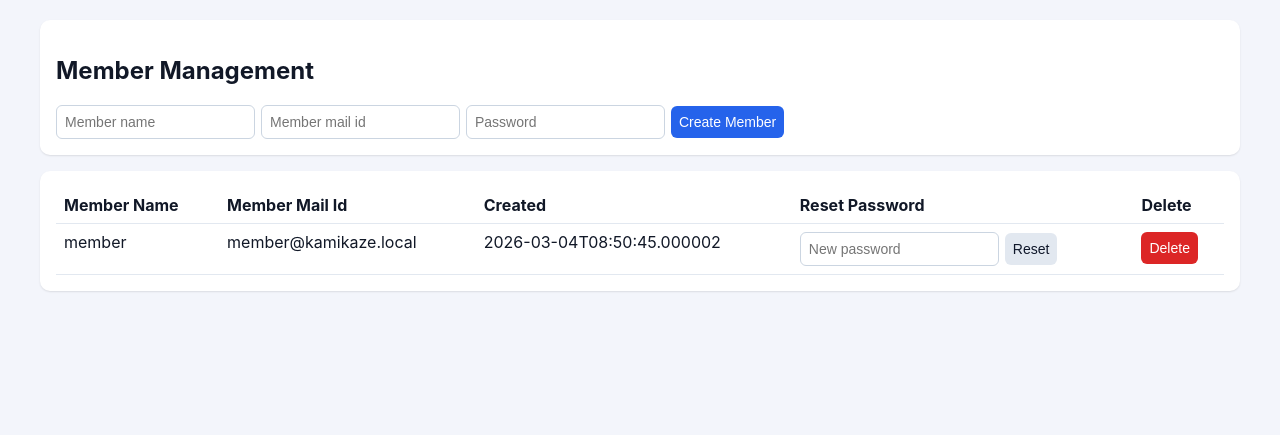
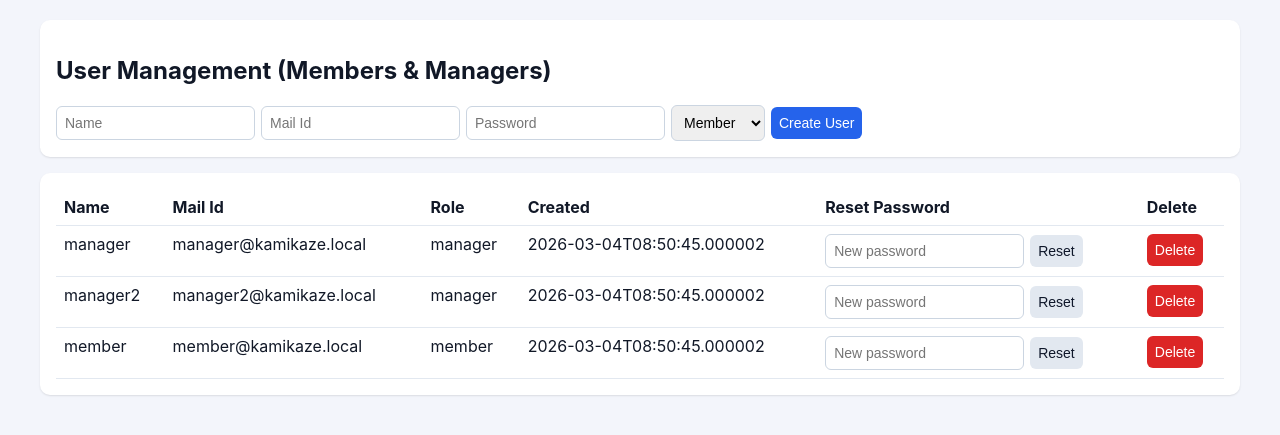
Before and after one commit to abilashcjsap-kkz/Task-Management-Application, a Flask app: page /members in a window 1280 px wide. Shown: the part 107-542 px from the top of the page. Run offline with Flask 3, Linux system fonts and the light colour scheme; the visitor is signed in with stand-in values (Sample User, id 1); data comes from the database, SQL or seed files in the repository.

Commit message:
Support multi-manager assignment and hours-only member updates

```diff
--- a/app.py
+++ b/app.py
@@ -99,6 +99,7 @@
     defaults = [
         ("admin", "admin@kamikaze.local", "admin123", "admin"),
         ("manager", "manager@kamikaze.local", "manager123", "manager"),
+        ("manager2", "manager2@kamikaze.local", "manager123", "manager"),
         ("member", "member@kamikaze.local", "member123", "member"),
     ]
 
@@ -263,56 +264,69 @@
         username = request.form["username"].strip()
         email = request.form["email"].strip()
         password = request.form["password"].strip()
+        role = request.form["role"]
+
+        if role not in ["member", "manager"]:
+            flash("Role must be member or manager.", "danger")
+            return redirect(url_for("manage_members"))
 
         if not username or not email or not password:
-            flash("Member name, email and password are required.", "danger")
+            flash("Name, email and password are required.", "danger")
             return redirect(url_for("manage_members"))
 
         try:
             db.execute(
-                "INSERT INTO users (username, email, password_hash, role, created_at) VALUES (?, ?, ?, 'member', ?)",
-                (username, email, generate_password_hash(password), datetime.utcnow().isoformat()),
+                "INSERT INTO users (username, email, password_hash, role, created_at) VALUES (?, ?, ?, ?, ?)",
+                (username, email, generate_password_hash(password), role, datetime.utcnow().isoformat()),
             )
             db.commit()
-            flash("Member created successfully.", "success")
+            flash(f"{role.title()} created successfully.", "success")
         except sqlite3.IntegrityError:
-            flash("Member name already exists.", "danger")
+            flash("Name already exists.", "danger")
         return redirect(url_for("manage_members"))
 
-    members = db.execute(
-        "SELECT id, username, email, created_at FROM users WHERE role = 'member' ORDER BY created_at DESC"
+    users = db.execute(
+        "SELECT id, username, email, role, created_at FROM users WHERE role IN ('member','manager') ORDER BY created_at DESC"
     ).fetchall()
-    return render_template("members.html", members=members)
+    return render_template("members.html", users=users)
 
 
-@app.route("/members/<int:member_id>/delete", methods=["POST"])
+@app.route("/members/<int:user_id>/delete", methods=["POST"])
 @login_required
 @role_required("admin")
-def delete_member(member_id):
+def delete_member(user_id):
     db = get_db()
-    assigned_count = db.execute("SELECT COUNT(*) AS cnt FROM tasks WHERE assigned_to = ?", (member_id,)).fetchone()["cnt"]
+    row = db.execute("SELECT role FROM users WHERE id = ?", (user_id,)).fetchone()
+    if row is None or row["role"] not in ["member", "manager"]:
+        flash("User not found.", "danger")
+        return redirect(url_for("manage_members"))
+
+    assigned_count = db.execute("SELECT COUNT(*) AS cnt FROM tasks WHERE assigned_to = ?", (user_id,)).fetchone()["cnt"]
     if assigned_count > 0:
-        flash("Cannot delete member with assigned tasks.", "danger")
+        flash("Cannot delete user with assigned tasks.", "danger")
     else:
-        db.execute("DELETE FROM users WHERE id = ? AND role = 'member'", (member_id,))
+        db.execute("DELETE FROM users WHERE id = ?", (user_id,))
         db.commit()
-        flash("Member deleted.", "success")
+        flash("User deleted.", "success")
     return redirect(url_for("manage_members"))
 
 
-@app.route("/members/<int:member_id>/reset-password", methods=["POST"])
+@app.route("/members/<int:user_id>/reset-password", methods=["POST"])
 @login_required
 @role_required("admin")
-def reset_password(member_id):
+def reset_password(user_id):
     new_password = request.form["new_password"].strip()
     if not new_password:
         flash("New password is required.", "danger")
         return redirect(url_for("manage_members"))
+
     db = get_db()
-    db.execute(
-        "UPDATE users SET password_hash = ? WHERE id = ? AND role = 'member'",
-        (generate_password_hash(new_password), member_id),
-    )
+    row = db.execute("SELECT role FROM users WHERE id = ?", (user_id,)).fetchone()
+    if row is None or row["role"] not in ["member", "manager"]:
+        flash("User not found.", "danger")
+        return redirect(url_for("manage_members"))
+
+    db.execute("UPDATE users SET password_hash = ? WHERE id = ?", (generate_password_hash(new_password), user_id))
     db.commit()
     flash("Password reset successfully.", "success")
     return redirect(url_for("manage_members"))
@@ -453,13 +467,7 @@
         flash("Task not found or not assigned to you.", "danger")
         return redirect(url_for("dashboard"))
 
-    status = request.form["status"]
     hours_spent = request.form.get("hours_spent", "0").strip() or "0"
-
-    if status not in ["todo", "in_progress", "done"]:
-        flash("Invalid status.", "danger")
-        return redirect(url_for("dashboard"))
-
     try:
         hours_value = float(hours_spent)
         if hours_value < 0:
@@ -469,11 +477,11 @@
         return redirect(url_for("dashboard"))
 
     db.execute(
-        "UPDATE tasks SET status = ?, hours_spent = ?, updated_at = ? WHERE id = ?",
-        (status, hours_value, datetime.utcnow().isoformat(), task_id),
+        "UPDATE tasks SET hours_spent = ?, updated_at = ? WHERE id = ?",
+        (hours_value, datetime.utcnow().isoformat(), task_id),
     )
     db.commit()
-    flash("Task updated successfully.", "success")
+    flash("Hours updated successfully.", "success")
     return redirect(url_for("dashboard"))
 
 
@@ -503,9 +511,11 @@
                t.allocated_date,
                t.due_date,
                t.hours_spent,
-               t.status
+               t.status,
+               a.username AS assigned_by
         FROM tasks t
         JOIN users u ON u.id = t.assigned_to
+        JOIN users a ON a.id = t.assigned_by
         JOIN clients c ON c.id = t.client_id
         WHERE date(t.updated_at) BETWEEN date(?) AND date(?)
         ORDER BY t.updated_at DESC
@@ -525,6 +535,7 @@
             "Due Date",
             "Hours Spent",
             "Status",
+            "Assigned By",
         ]
     )
     for row in rows:
@@ -538,6 +549,7 @@
                 row["due_date"],
                 row["hours_spent"],
                 row["status"],
+                row["assigned_by"],
             ]
         )
 
--- a/templates/members.html
+++ b/templates/members.html
@@ -1,12 +1,16 @@
 {% extends 'base.html' %}
 {% block content %}
 <section class="card">
-  <h2>Member Management</h2>
+  <h2>User Management (Members & Managers)</h2>
   <form method="post" class="inline-form wrap">
-    <input name="username" placeholder="Member name" required />
-    <input type="email" name="email" placeholder="Member mail id" required />
+    <input name="username" placeholder="Name" required />
+    <input type="email" name="email" placeholder="Mail Id" required />
     <input type="password" name="password" placeholder="Password" required />
-    <button class="btn primary" type="submit">Create Member</button>
+    <select name="role" required>
+      <option value="member">Member</option>
+      <option value="manager">Manager</option>
+    </select>
+    <button class="btn primary" type="submit">Create User</button>
   </form>
 </section>
 
@@ -14,33 +18,35 @@
   <table>
     <thead>
       <tr>
-        <th>Member Name</th>
-        <th>Member Mail Id</th>
+        <th>Name</th>
+        <th>Mail Id</th>
+        <th>Role</th>
         <th>Created</th>
         <th>Reset Password</th>
         <th>Delete</th>
       </tr>
     </thead>
     <tbody>
-      {% for member in members %}
+      {% for user in users %}
       <tr>
-        <td>{{ member['username'] }}</td>
-        <td>{{ member['email'] }}</td>
-        <td>{{ member['created_at'] }}</td>
+        <td>{{ user['username'] }}</td>
+        <td>{{ user['email'] }}</td>
+        <td>{{ user['role'] }}</td>
+        <td>{{ user['created_at'] }}</td>
         <td>
-          <form action="{{ url_for('reset_password', member_id=member['id']) }}" method="post" class="inline-form">
+          <form action="{{ url_for('reset_password', user_id=user['id']) }}" method="post" class="inline-form">
             <input type="password" name="new_password" placeholder="New password" required />
             <button class="btn" type="submit">Reset</button>
           </form>
         </td>
         <td>
-          <form action="{{ url_for('delete_member', member_id=member['id']) }}" method="post">
+          <form action="{{ url_for('delete_member', user_id=user['id']) }}" method="post">
             <button class="btn danger" type="submit">Delete</button>
           </form>
         </td>
       </tr>
       {% else %}
-      <tr><td colspan="5">No members found.</td></tr>
+      <tr><td colspan="6">No users found.</td></tr>
       {% endfor %}
     </tbody>
   </table>
```
Also changed, not shown: templates/dashboard_member.html (+3 -10 lines), tests/test_app.py (+49 -27 lines), README.md.
